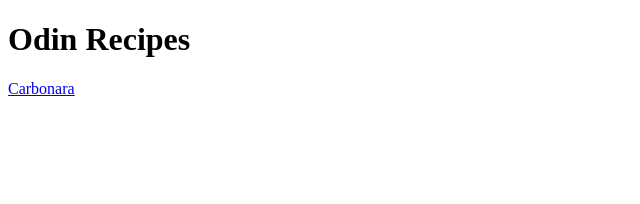
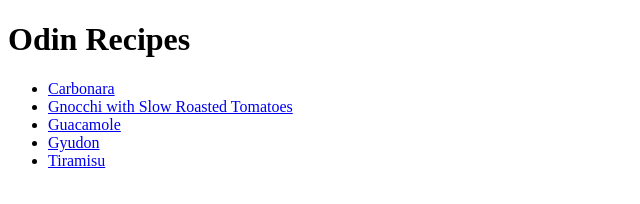
Before and after one commit to duaaardo/odin-recipes, a plain HTML site: page index.html in a window 1280 px wide. Shown: the whole page, without its empty margins (0-640 px from the left). Drawn offline with Linux system fonts and the light colour scheme.

Commit message:
Recipe list create

```diff
--- a/index.html
+++ b/index.html
@@ -7,7 +7,12 @@
 
     <body>
         <h1>Odin Recipes</h1>
-
-        <a href="recipes/carbonara.html">Carbonara</a>
+        <ul>
+            <li><a href="recipes/carbonara.html">Carbonara</a></li>
+            <li><a href="recipes/gnocchi.html">Gnocchi with Slow Roasted Tomatoes</a></li>
+            <li><a href="recipes/guacamole.html">Guacamole</a></li>
+            <li><a href="recipes/gyudon.html">Gyudon</a></li>
+            <li><a href="recipes/tiramisu.html">Tiramisu</a></li>
+        </ul>
     </body>
 </html>
```
